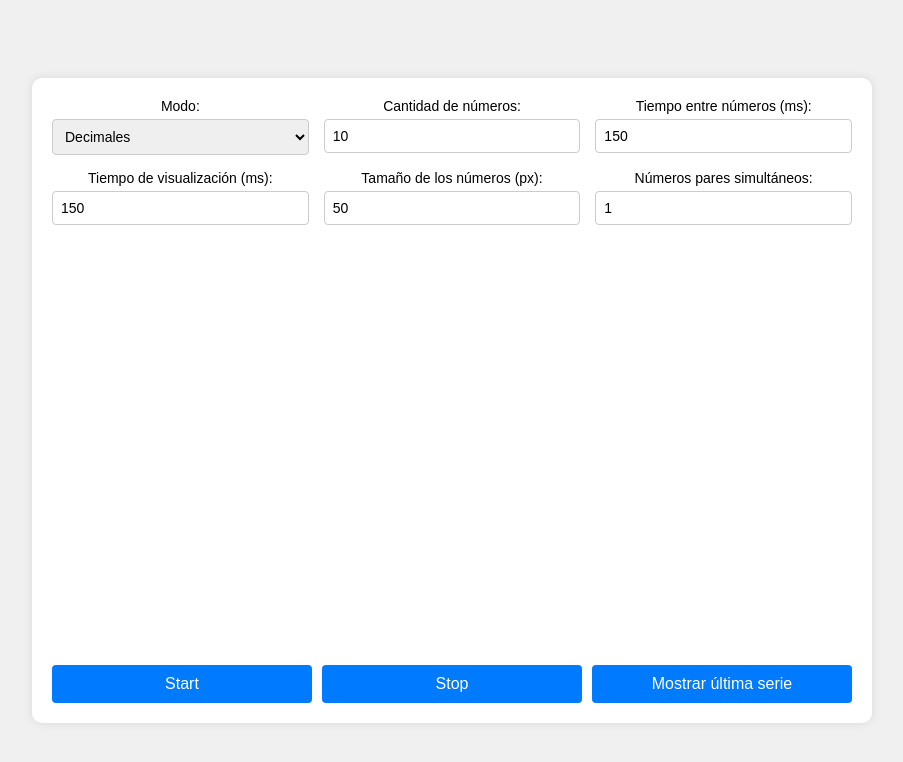
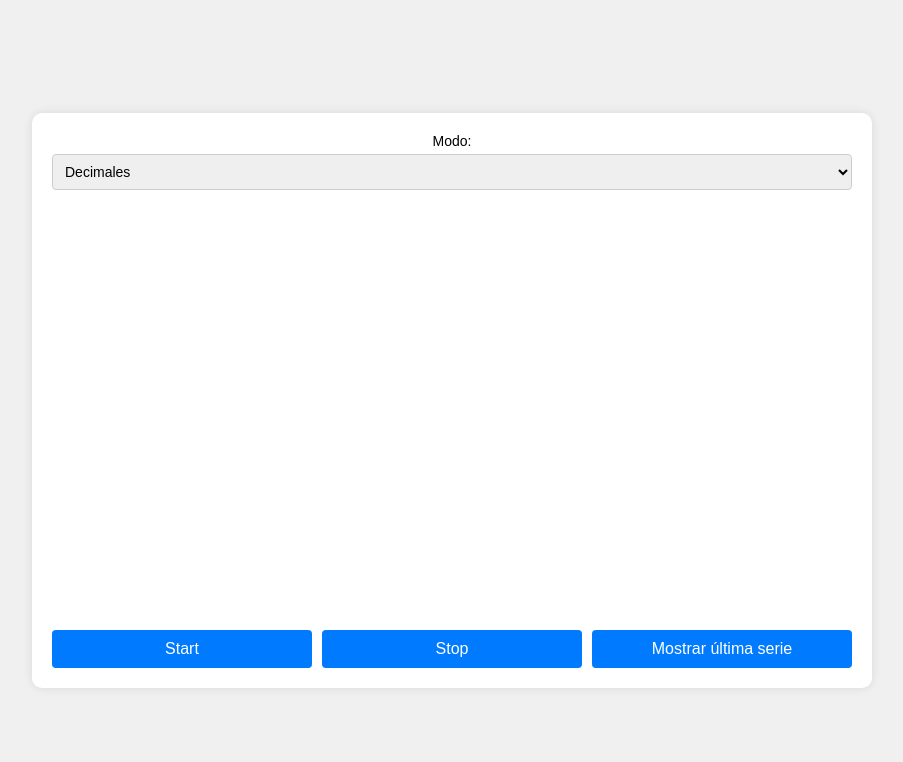
Before and after one commit to SpeedQuark/Spdpres, a plain HTML site: page index.html in a window 1280 px wide. Shown: the whole page, without its empty margins (188-1091 px from the left). Drawn offline with Linux system fonts and the light colour scheme.

Commit message:
Update index.html

```diff
--- a/index.html
+++ b/index.html
@@ -17,44 +17,13 @@
                     <option value="binary6">Binarios6</option>
                     <option value="binary8">Binarios8</option>
                     <option value="matrix">Matrices</option>
+                    <option value="figures">Figuras</option> <!-- Nuevo modo -->
                 </select>
             </div>
-            <div class="control-group">
-                <label for="quantity">Cantidad de números:</label>
-                <input type="number" id="quantity" min="1" value="10">
-            </div>
-            <div class="control-group">
-                <label for="delay">Tiempo entre números (ms):</label>
-                <input type="number" id="delay" min="0" value="150">
-            </div>
-            <div class="control-group">
-                <label for="displayTime">Tiempo de visualización (ms):</label>
-                <input type="number" id="displayTime" min="0" value="150">
-            </div>
-            <div class="control-group">
-                <label for="size">Tamaño de los números (px):</label>
-                <input type="number" id="size" min="10" value="50">
-            </div>
-            <div class="control-group">
-                <label for="pairs">Números pares simultáneos:</label>
-                <input type="number" id="pairs" min="1" value="1">
-            </div>
-            <!-- Controles específicos para matrices -->
-            <div class="control-group matrix-controls">
-                <label for="rows">Filas:</label>
-                <input type="number" id="rows" min="1" value="2">
-            </div>
-            <div class="control-group matrix-controls">
-                <label for="cols">Columnas:</label>
-                <input type="number" id="cols" min="1" value="2">
-            </div>
-            <div class="control-group matrix-controls">
-                <label for="matrixSize">Tamaño de celda (px):</label>
-                <input type="number" id="matrixSize" min="10" value="50">
-            </div>
+            <!-- ... (otros controles) ... -->
         </div>
 
-        <!-- Área de números/matrices -->
+        <!-- Área de números/matrices/figuras -->
         <div class="numbers-container">
             <div class="numbers" id="numbers"></div>
         </div>
```
